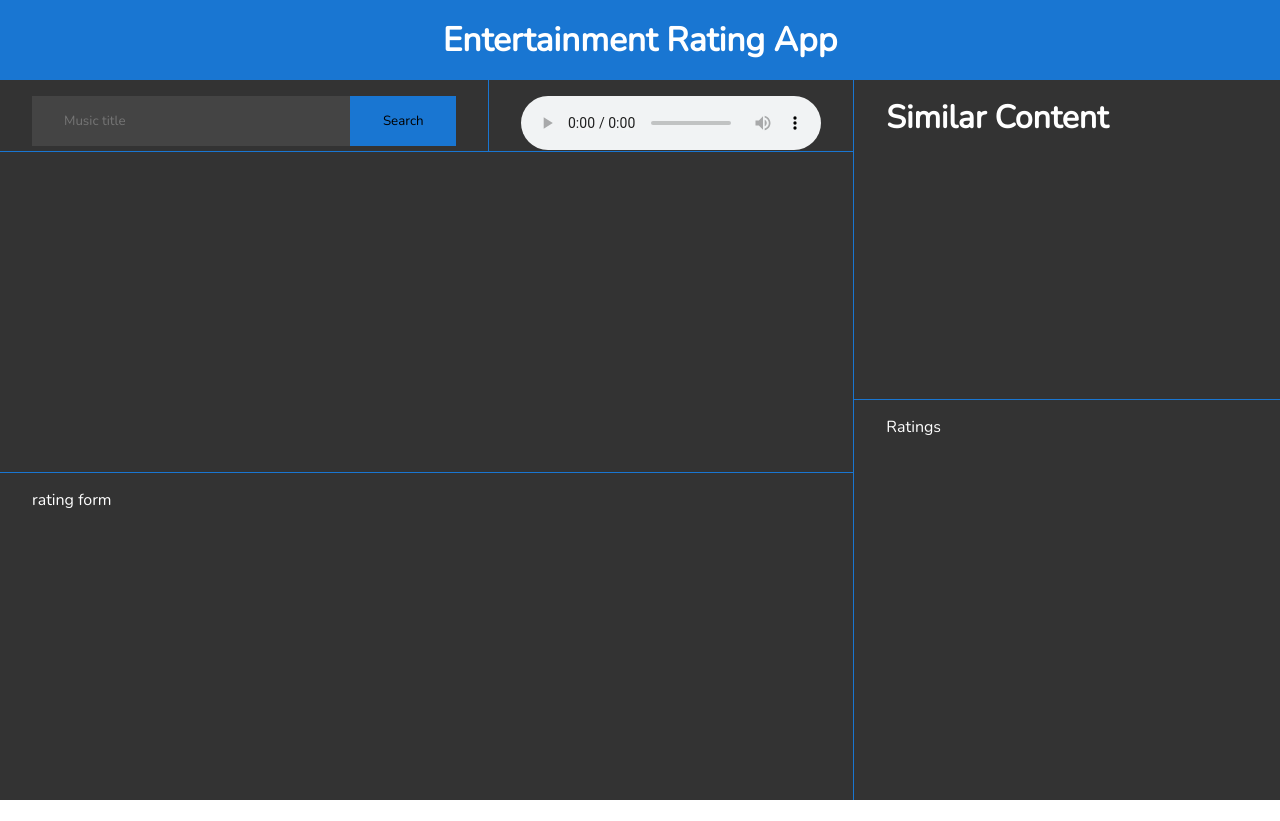
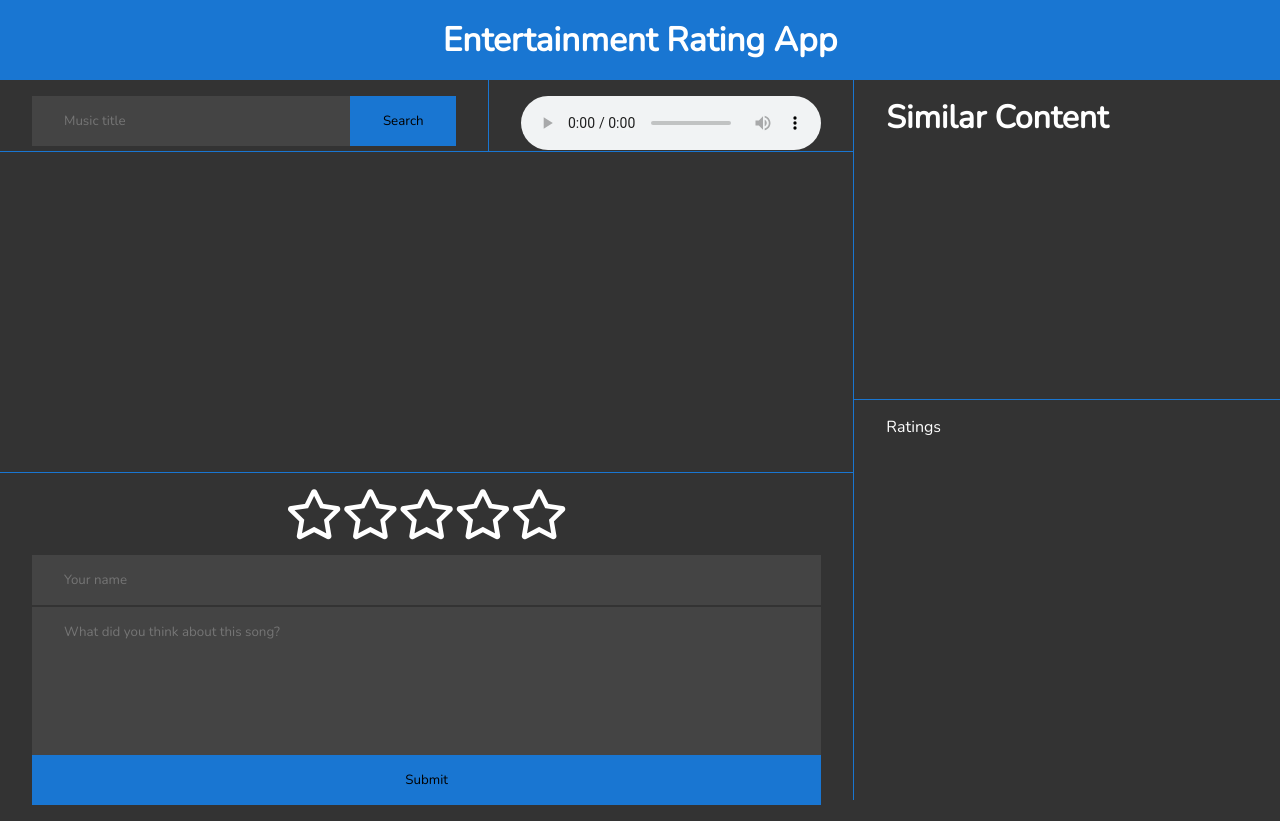
Before and after one commit to charlzzdev/entertainment-rating-app, a React (Create React App) app: page / in a window 1280 px wide. Before the commit the page ends 800 px from the top, so only its background shows below. Built offline with nearby package versions, Linux system fonts and the light colour scheme.

Commit message:
Added rating form

```diff
--- a/public/index.html
+++ b/public/index.html
@@ -6,6 +6,7 @@
             <meta name="viewport" content="width=device-width, initial-scale=1, shrink-to-fit=no">
             <meta name="theme-color" content="#000000">
             <link rel="manifest" href="%PUBLIC_URL%/manifest.json">
+            <link rel="stylesheet" href="https://use.fontawesome.com/releases/v5.5.0/css/all.css" integrity="sha384-B4dIYHKNBt8Bc12p+WXckhzcICo0wtJAoU8YZTY5qE0Id1GSseTk6S+L3BlXeVIU" crossorigin="anonymous">
             <title>React App</title>
       </head>
       <body>
--- a/src/components/RatingForm.js
+++ b/src/components/RatingForm.js
@@ -1,11 +1,65 @@
-import React from 'react';
+import React, {Component} from 'react';
 
-const RatingForm = () => {
-      return(
-            <div className="rating-form container">
-                  rating form
-            </div>
-      )
+class RatingForm extends Component{
+      state = {
+            rating: 0
+      };
+
+      smile = (rating) => {
+            switch(parseInt(rating)){
+                  case 0:
+                        this.setState({ rating: 'far fa-angry' });
+                        break;
+                  case 1:
+                        this.setState({ rating: 'far fa-frown' });
+                        break;
+                  case 2:
+                        this.setState({ rating: 'far fa-meh' });
+                        break;
+                  case 3:
+                        this.setState({ rating: 'far fa-smile' });
+                        break;
+                  case 4:
+                        this.setState({ rating: 'far fa-smile-beam' });
+                        break;
+                  default:
+                        return null;
+            }
+      }
+
+      fillStar = (e) => {
+            if(e.target.className === 'far fa-star'){
+                  for(let i = e.target.id; i >= 0; i--){
+                        e.target.parentNode.childNodes[i].setAttribute('class', 'fas fa-star');
+                  }
+                  this.smile(e.target.id);
+            } else{
+                  for(let i = parseInt(e.target.id)+1; i <= 4; i++){
+                        e.target.parentNode.childNodes[i].setAttribute('class', 'far fa-star');
+                  }
+                  this.smile(e.target.id);
+            }
+      }
+
+      render(){
+            return(
+                  <div className="rating-form container">
+                        <div className="stars">
+                              <i className="far fa-star" onClick={this.fillStar} id="0"></i>
+                              <i className="far fa-star" onClick={this.fillStar} id="1"></i>
+                              <i className="far fa-star" onClick={this.fillStar} id="2"></i>
+                              <i className="far fa-star" onClick={this.fillStar} id="3"></i>
+                              <i className="far fa-star" onClick={this.fillStar} id="4"></i>
+                        </div>
+                        <form>
+                              <i className={this.state.rating}></i>
+                              <input type="text" placeholder="Your name" className="search-input container"/>
+                              <textarea placeholder="What did you think about this song?" className="container"></textarea>
+                              <button className="btn container">Submit</button>
+                        </form>
+                  </div>
+            )
+      }
 }
 
 export default RatingForm;
--- a/src/index.css
+++ b/src/index.css
@@ -73,9 +73,43 @@
   margin-left: 2rem;
   cursor: help;
 }
+.music-wrapper .music-details #artist-name {
+  color: #1e88e5;
+  text-decoration: none;
+}
 .music-wrapper .rating-form {
-  height: 41vh;
+  min-height: 41vh;
+  height: auto;
   border-top: 1px solid #1976d2;
+  text-align: center;
+}
+.music-wrapper .rating-form i {
+  font-size: 50px;
+}
+.music-wrapper .rating-form .stars {
+  padding-bottom: 1rem;
+}
+.music-wrapper .rating-form .stars .fa-star {
+  cursor: pointer;
+}
+.music-wrapper .rating-form form {
+  display: flex;
+  flex-direction: column;
+}
+.music-wrapper .rating-form form .search-input {
+  width: 100%;
+}
+.music-wrapper .rating-form form textarea {
+  width: 100%;
+  height: 150px;
+  resize: none;
+  border: 0;
+  background: #444;
+  color: #fff;
+  border-top: 2px solid #333;
+}
+.music-wrapper .rating-form form .btn {
+  width: 100%;
 }
 
 .search-input {
@@ -99,11 +133,6 @@
 
 :focus {
   outline: 0;
-}
-
-#artist-name {
-  color: #1e88e5;
-  text-decoration: none;
 }
 
 @media (max-width: 1274px) {
@@ -142,5 +171,14 @@
     border-bottom: 1px solid #1976d2 !important;
   }
 }
+@media (min-width: 1274px) {
+  .rating-form form i {
+    position: absolute;
+    font-size: 150px !important;
+    transform: rotateZ(20deg);
+    opacity: 0.2;
+    right: 35.55%;
+  }
+}
 
 /*# sourceMappingURL=index.css.map */
--- a/src/index.scss
+++ b/src/index.scss
@@ -86,10 +86,52 @@
                         }
                   }
             }
+
+            #artist-name{
+                  color: #1e88e5;
+                  text-decoration: none;
+            }
       }
       .rating-form{
-            height: 41vh;
+            min-height: 41vh;
+            height: auto;
             border-top: 1px solid #1976d2;
+            text-align: center;
+
+            i{
+                  font-size: 50px;
+            }
+
+            .stars{
+                  padding-bottom: 1rem;
+
+                  .fa-star{
+                        cursor: pointer;
+                  }
+            }
+
+            form{
+                  display: flex;
+                  flex-direction: column;
+
+                  .search-input{
+                        width: 100%;
+                  }
+
+                  textarea{
+                        width: 100%;
+                        height: 150px;
+                        resize: none;
+                        border: 0;
+                        background: #444;
+                        color: #fff;
+                        border-top: 2px solid #333;
+                  }
+
+                  .btn{
+                        width: 100%;
+                  }
+            }
       }
 }
 
@@ -115,11 +157,6 @@
 
 :focus{
       outline: 0;
-}
-
-#artist-name{
-      color: #1e88e5;
-      text-decoration: none;
 }
 
 @media(max-width: 1274px){
@@ -158,3 +195,17 @@
             border-bottom: 1px solid #1976d2 !important;
       }
 }
+
+@media(min-width: 1274px){
+      .rating-form{
+            form{
+                  i{
+                        position: absolute;
+                        font-size: 150px !important;
+                        transform: rotateZ(20deg);
+                        opacity: 0.2;
+                        right: 35.55%;
+                  }
+            }
+      }
+}
```
Also changed, not shown: 1 other file (tests, documents, lock files or other folders). Lines whose indentation alone changed are shown as unchanged.
